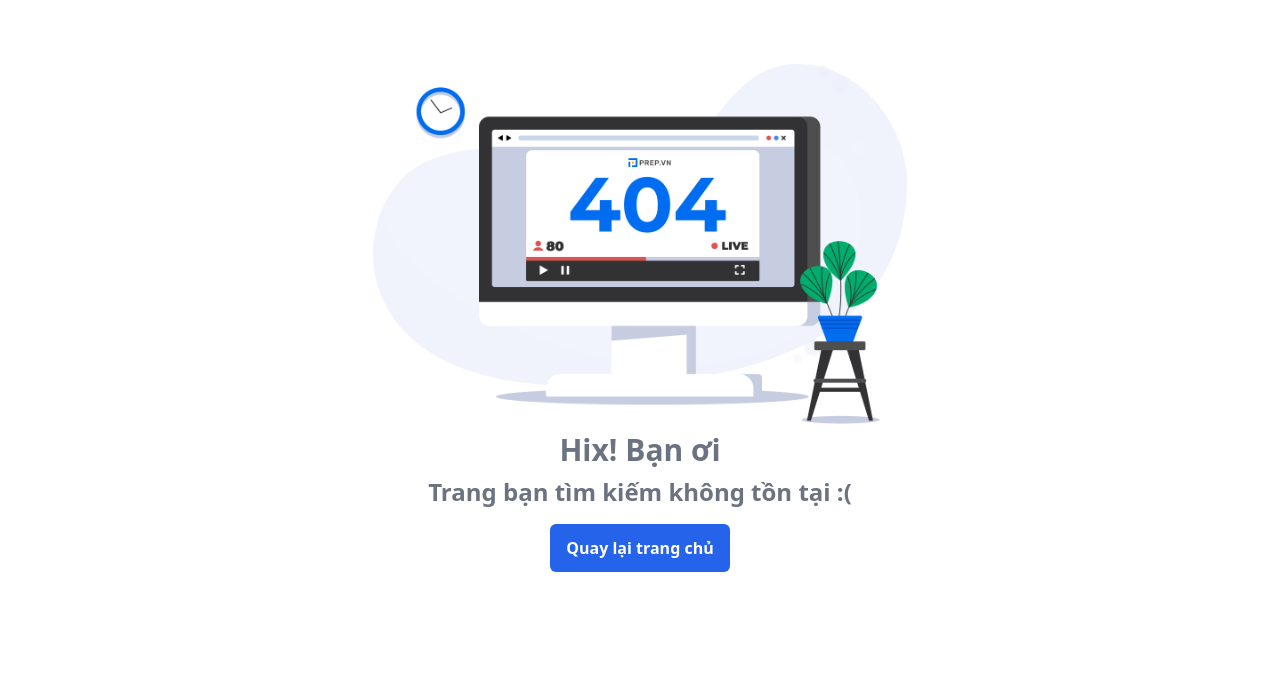
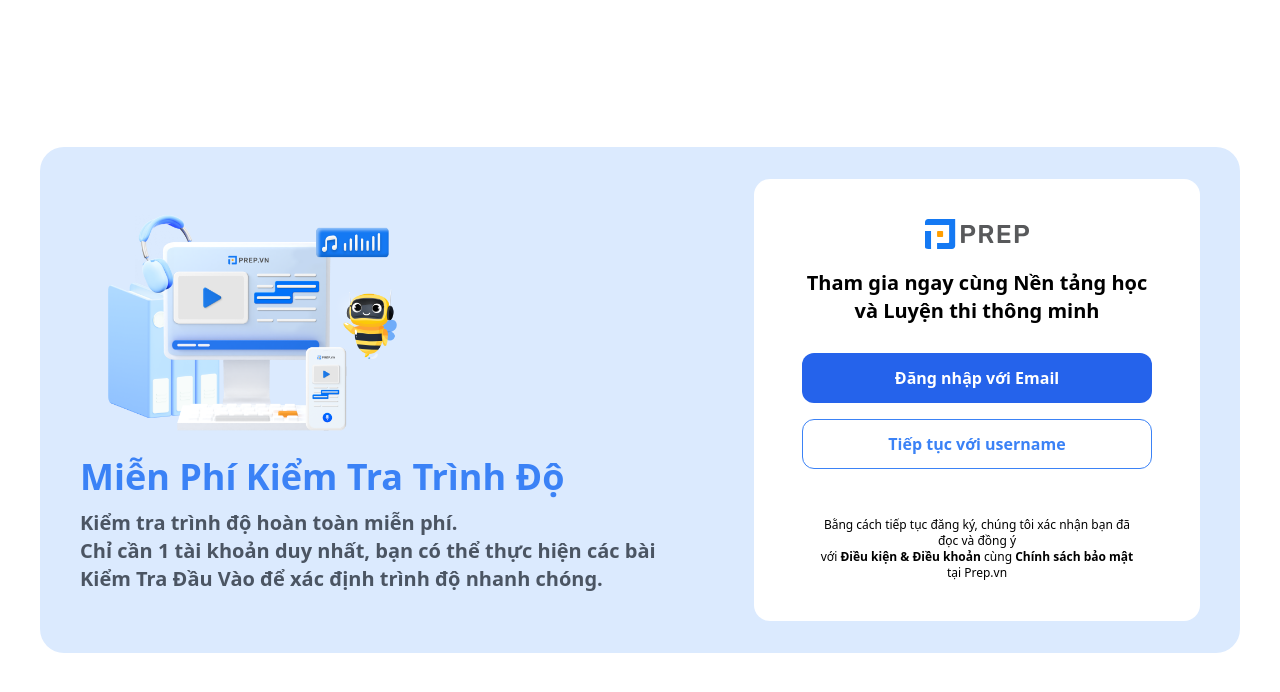
Before and after one commit to trungdang611/prep, a React (Vite) app: page /login in a window 1280 px wide. Shown: the top 692 px of the page. Built offline with nearby package versions, Linux system fonts and the light colour scheme.

Commit message:
update code

```diff
--- a/package.json
+++ b/package.json
@@ -13,12 +13,15 @@
     "swiper"
   ],
   "dependencies": {
+    "@reduxjs/toolkit": "^1.9.7",
+    "axios": "^1.6.0",
     "localforage": "^1.10.0",
     "match-sorter": "^6.3.1",
     "prop-types": "^15.8.1",
     "react": "^18.2.0",
     "react-dom": "^18.2.0",
     "react-icons": "^4.11.0",
+    "react-redux": "^8.1.3",
     "react-router-dom": "^6.16.0",
     "sort-by": "^0.0.2",
     "swiper": "^10.3.1"
--- a/src/components/Button/index.jsx
+++ b/src/components/Button/index.jsx
@@ -3,10 +3,10 @@
     <>
       <button
         className={`
+          text-white
             rounded-md
             px-4
             py-2
-            text-white
             bg-blue-600
             ${className}
         `}
--- /dev/null
+++ b/src/components/LoginForm/PhoneNumberLogin/index.jsx
@@ -0,0 +1,89 @@
+import { useState } from "react";
+
+import { IoIosArrowBack } from "react-icons/io";
+import { BiSolidHide, BiShow } from "react-icons/bi";
+
+const PhoneNumberLogin = ({ onClick }) => {
+  const [password, setPassword] = useState("");
+  const [showPassword, setShowPassword] = useState(false);
+
+  const handlePasswordChange = (event) => {
+    setPassword(event.target.value);
+  };
+
+  const togglePasswordVisibility = () => {
+    setShowPassword(!showPassword);
+  };
+
+  return (
+    <div className="bg-white md:p-20 md:mr-10 rounded-2xl h-[442px] w-[446px] m-0">
+      <div className=" flex flex-col items-center text-xs">
+        <div className="relative">
+          <button
+            onClick={onClick}
+            className="absolute top-[-8px] left-[-54px] cursor-pointer p-3"
+          >
+            <IoIosArrowBack className="text-3xl" />
+          </button>
+          <h5 className="mx-1 text-2xl font-bold text-gray-600 text-center">
+            Tiếp tục bằng Email
+          </h5>
+        </div>
+        <div className="mt-5">
+          <h5 className="text-center">
+            Bạn hãy nhập Email đang liên kết với tài khoản Prep. Trường hợp
+            Email của bạn chưa có! Hãy đăng kí
+            <span className="font-semibold text-blue-500 underline cursor-pointer ml-1">
+              tại đây
+            </span>
+          </h5>
+        </div>
+        <form action="login" method="POST">
+          <div className="mb-2">
+            <h3 className="font-bold text-gray-600 text-left mb-1">Email:</h3>
+            <input
+              type="email"
+              className="p-2 w-[300px] rounded outline-none border border-gray-300"
+              placeholder="Hãy nhập Email của bạn"
+            />
+          </div>
+          <div>
+            <h3 className="font-bold text-gray-600 text-left mb-1">
+              Password:
+            </h3>
+            <div className="relative">
+              <input
+                id="password"
+                type={showPassword ? "text" : "password"}
+                className=" p-2 w-[300px] rounded outline-none border border-gray-300"
+                value={password}
+                onChange={handlePasswordChange}
+                placeholder="Hãy nhập mật khẩu của bạn"
+              />
+              {password && (
+                <div
+                  onClick={togglePasswordVisibility}
+                  className="absolute top-1 right-1 cursor-pointer p-1"
+                >
+                  {showPassword ? (
+                    <BiShow className="text-lg text-gray-600"></BiShow>
+                  ) : (
+                    <BiSolidHide className="text-lg text-gray-600" />
+                  )}
+                </div>
+              )}
+            </div>
+            <button
+              type="submit"
+              className="p-2 w-[300px] text-white bg-blue-600 font-bold rounded my-2 hover:bg-blue-500 cursor-pointer"
+            >
+              Đăng nhập
+            </button>
+          </div>
+        </form>
+      </div>
+    </div>
+  );
+};
+
+export default PhoneNumberLogin;
--- /dev/null
+++ b/src/components/LoginForm/index.jsx
@@ -0,0 +1,80 @@
+import { useState } from "react";
+
+import Button from "../Button";
+import Logo from "../Navbar/Logo";
+import { Link } from "react-router-dom";
+import PhoneNumberLogin from "./PhoneNumberLogin";
+
+const LoginForm = () => {
+  const [phoneNumberLogin, setPhoneNumberLogin] = useState(false);
+
+  const handlePhoneNumberLogin = () => {
+    setPhoneNumberLogin(!phoneNumberLogin);
+  };
+
+  return (
+    <div className="flex items-start md:items-center justify-center w-full h-screen bg-white">
+      <div className=" flex items-center justify-center h-auto md:bg-blue-100 pt-10 md:py-5 md:mx-10 rounded-3xl">
+        <div className="hidden md:block p-10">
+          <div>
+            <img src="./decor.png" alt="" className="w-[50%]" />
+          </div>
+          <h2 className="text-4xl font-bold text-blue-500 my-3">
+            Miễn Phí Kiểm Tra Trình Độ
+          </h2>
+          <h5 className="text-xl font-semibold text-gray-600">
+            Kiểm tra trình độ hoàn toàn miễn phí.
+            <br />
+            Chỉ cần 1 tài khoản duy nhất, bạn có thể thực hiện các bài
+            <br />
+            Kiểm Tra Đầu Vào để xác định trình độ nhanh chóng.
+          </h5>
+        </div>
+        {phoneNumberLogin ? (
+          <PhoneNumberLogin onClick={handlePhoneNumberLogin} />
+        ) : (
+          <div className="flex flex-col justify-center items-center bg-white md:p-10 md:mr-10 rounded-2xl  h-[442px] w-[446px]">
+            <div className="mb-10 md:mb-5">
+              <Link to="/">
+                <Logo />
+              </Link>
+            </div>
+            <h3 className="text-center font-bold text-xl mb-10 md:mb-5">
+              Tham gia ngay cùng Nền tảng học và Luyện thi thông minh
+            </h3>
+            <Button
+              onClick={handlePhoneNumberLogin}
+              className=" w-[350px] h-[50px] font-semibold m-2 rounded-xl"
+            >
+              Đăng nhập với Email
+            </Button>
+            <Button className=" w-[350px] h-[50px] font-semibold m-2 rounded-xl bg-white border border-blue-500">
+              <h5 className="text-blue-500">Tiếp tục với username</h5>
+            </Button>
+
+            <div className="text-xs mx-5 mt-10 text-center">
+              <h5 className="mx-1">
+                Bằng cách tiếp tục đăng ký, chúng tôi xác nhận bạn đã đọc và
+                đồng ý
+              </h5>
+              <h5>
+                với{" "}
+                <span className="text-black font-semibold">
+                  Điều kiện & Điều khoản
+                </span>{" "}
+                cùng
+                <span className="text-black font-semibold">
+                  {" "}
+                  Chính sách bảo mật
+                </span>{" "}
+                tại Prep.vn
+              </h5>
+            </div>
+          </div>
+        )}
+      </div>
+    </div>
+  );
+};
+
+export default LoginForm;
--- a/src/components/Slide/PartnerSlides/index.jsx
+++ b/src/components/Slide/PartnerSlides/index.jsx
@@ -21,7 +21,6 @@
               }
             : false
         }
-        centerSlides={true}
         grabCursor={true}
         pagination={{
           clickable: true,
--- a/src/components/Slide/TeacherSlide/index.jsx
+++ b/src/components/Slide/TeacherSlide/index.jsx
@@ -21,7 +21,6 @@
               }
             : false
         }
-        centerSlides={true}
         grabCursor={true}
         pagination={false}
         navigation={false}
--- a/src/components/Slide/index.jsx
+++ b/src/components/Slide/index.jsx
@@ -21,7 +21,6 @@
               }
             : false
         }
-        centerSlides={true}
         grabCursor={true}
         pagination={false}
         navigation={false}
```
Also changed, not shown: src/main.jsx (+11 -1 lines), axios.txt (added), public/decor.png (added), 1 other file (tests, documents, lock files or other folders).
